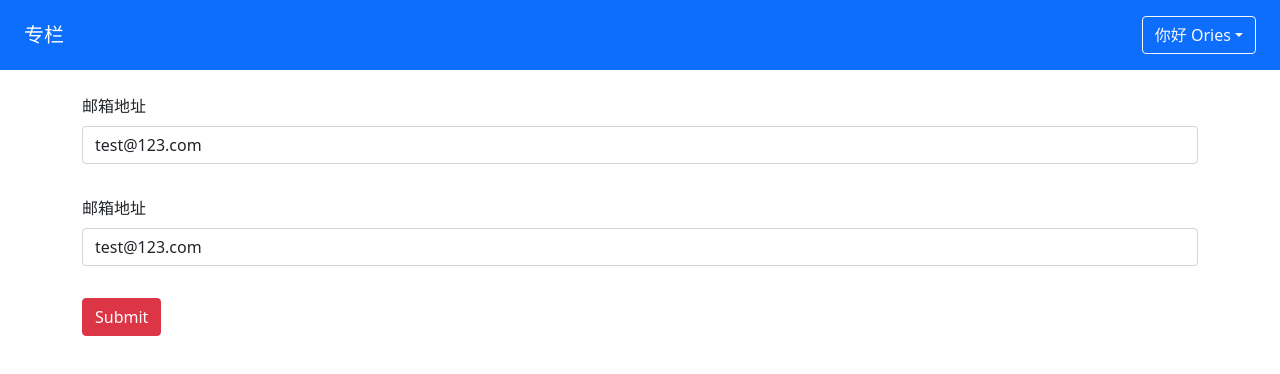
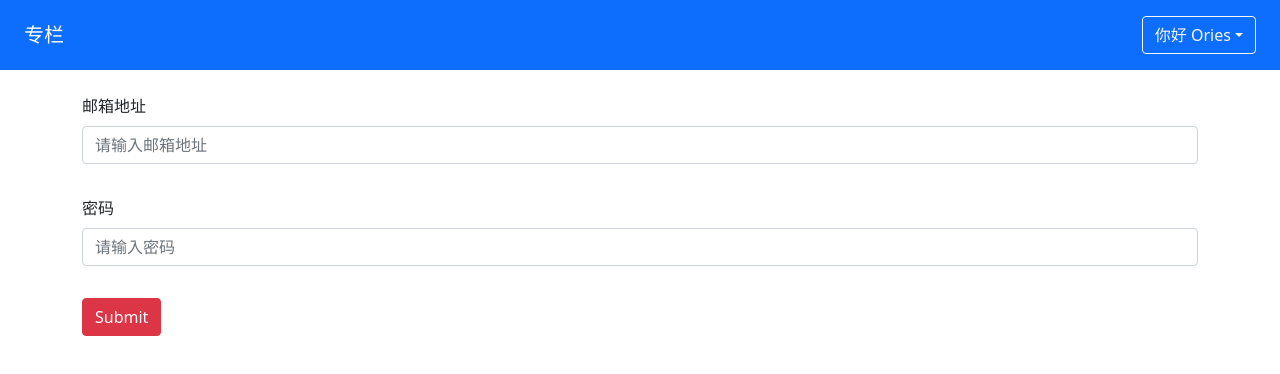
Before and after one commit to codingories/zhihu2, a Vue app: page / in a window 1280 px wide. Shown: the top 374 px of the page. Built offline with nearby package versions, Linux system fonts and the light colour scheme.

Commit message:
3-10完成

```diff
--- a/src/App.vue
+++ b/src/App.vue
@@ -16,8 +16,8 @@
           ></validate-input>
         </div>
       <div class="mb-3">
-        <label class="form-label">邮箱地址</label>
-        <validate-input :rules="emailRules" v-model="emailVal" placeholder="请输入邮箱地址" type="text"
+        <label class="form-label">密码</label>
+        <validate-input :rules="passwordRules" v-model="passwordVal" placeholder="请输入密码" type="password"
                         ref="inputRef"
         ></validate-input>
       </div>
@@ -71,23 +71,23 @@ const testData: ColumnProps[] = [
   }
 ]
 
-const emailReg = /^([A-Za-z0-9_\-.])+@([A-Za-z0-9_\-.])+\.([A-Za-z]{2,4})$/
+// const emailReg = /^([A-Za-z0-9_\-.])+@([A-Za-z0-9_\-.])+\.([A-Za-z]{2,4})$/
+//
+// const emailRef = reactive({
+//   val: '',
+//   error: false,
+//   message: ''
+// })
 
-const emailRef = reactive({
-  val: '',
-  error: false,
-  message: ''
-})
-
-const validateEmail = () => {
-  if (emailRef.val.trim() === '') {
-    emailRef.error = true
-    emailRef.message = 'can not be empty'
-  } else if (!emailReg.test(emailRef.val)) {
-    emailRef.error = true
-    emailRef.message = 'should be valid email'
-  }
-}
+// const validateEmail = () => {
+//   if (emailRef.val.trim() === '') {
+//     emailRef.error = true
+//     emailRef.message = 'can not be empty'
+//   } else if (!emailReg.test(emailRef.val)) {
+//     emailRef.error = true
+//     emailRef.message = 'should be valid email'
+//   }
+// }
 
 const emailRules: RulesProp = [
   {
@@ -100,11 +100,18 @@ const emailRules: RulesProp = [
   }
 ]
 
-const emailVal = ref('test@123.com')
+const passwordRules = [
+  {
+    type: 'required',
+    message: '密码不能为空'
+  }
+]
+
+const emailVal = ref('')
+const passwordVal = ref('')
 
 const onFormSubmit = (result: boolean) => {
-  // console.log(inputRef.value.validateInput())
-  console.log('1234', result)
+  console.log(result)
 }
 
 </script>
--- a/src/components/ValidateForm.vue
+++ b/src/components/ValidateForm.vue
@@ -15,19 +15,26 @@ import mitt from 'mitt'
 
 export const emitter = mitt()
 
+type ValidateFunc = () => boolean;
+
 export default defineComponent({
   name: 'ValidateForm',
   emits: ['form-submit'],
   setup (props, context) {
+    let funcArr: ValidateFunc[] = []
     const submitForm = () => {
-      context.emit('form-submit', true)
+      const result = funcArr.map(func => func()).every(result => result)
+      context.emit('form-submit', result)
     }
-    const callback = (test?: string) => {
-      console.log('test', test)
+    const callback = (func?: ValidateFunc) => {
+      if (func) {
+        funcArr.push(func)
+      }
     }
     emitter.on('form-item-created', callback)
     onUnmounted(() => {
       emitter.off('form-item-created', callback)
+      funcArr = []
     })
     return {
       submitForm
--- a/src/components/ValidateInput.vue
+++ b/src/components/ValidateInput.vue
@@ -51,15 +51,13 @@ const inputRef = reactive({
 })
 
 const updateValue = (e: KeyboardEvent) => {
-  console.log('ee', e.target)
-  console.log('e.target.nodeValue', (e.target as HTMLInputElement).value)
   const targetValue = (e.target as HTMLInputElement).value as string
   inputRef.val = targetValue
   emit('update:modelValue', targetValue)
 }
 
 onMounted(() => {
-  emitter.emit('form-item-created', inputRef.val)
+  emitter.emit('form-item-created', validateInput)
 })
 
 const validateInput = () => {
```
